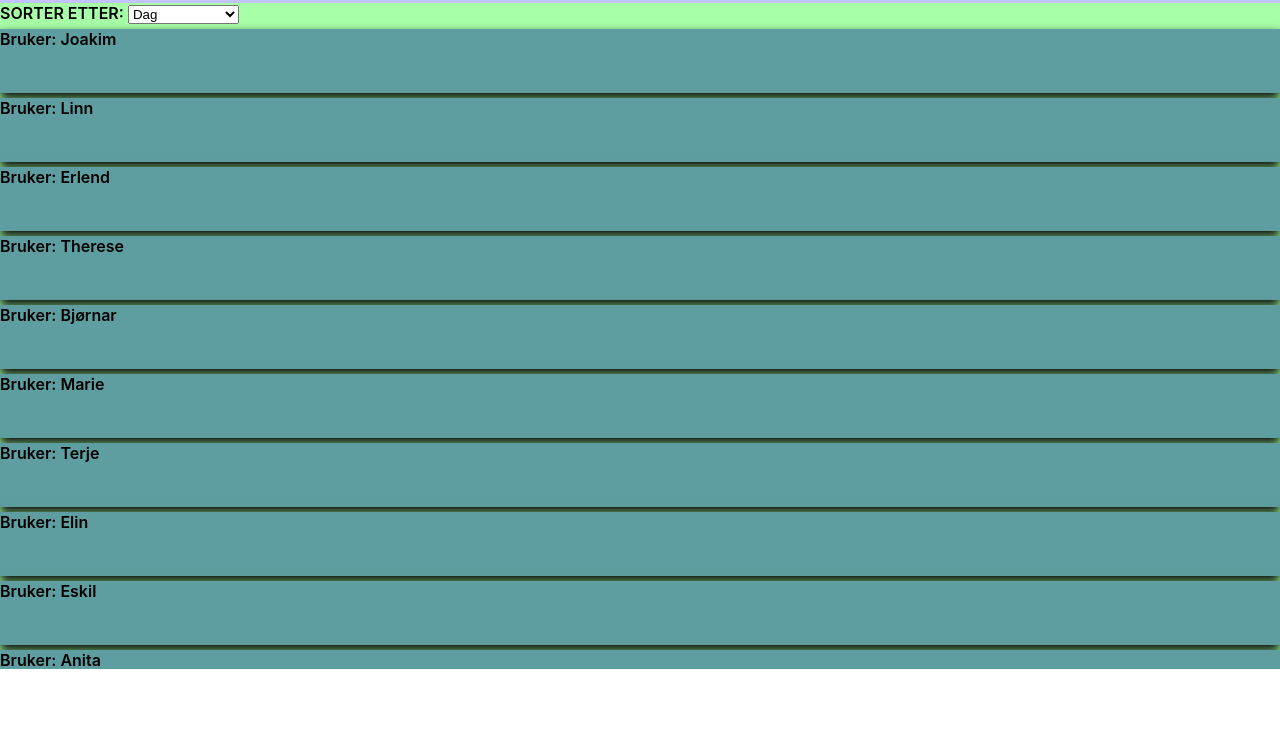
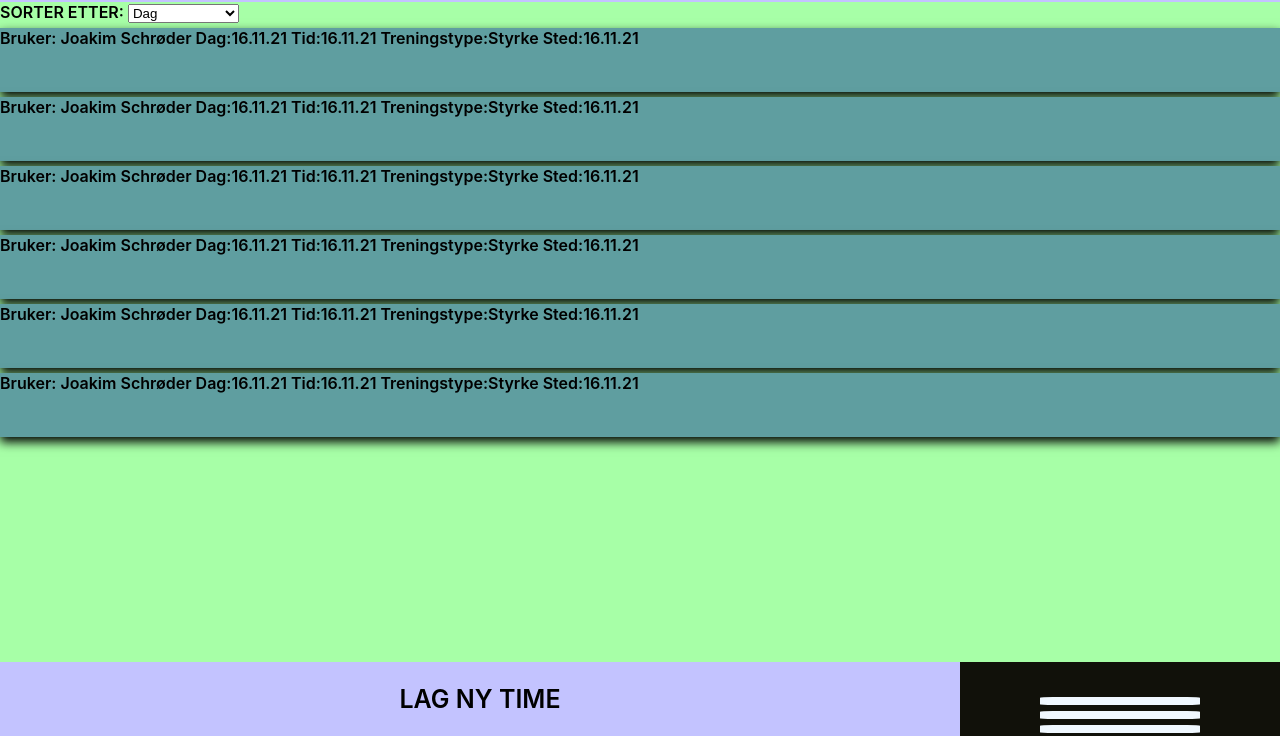
Before and after one commit to Schrodern93/TrainingBuddy, a plain HTML site: page index.html in a window 1280 px wide. Shown: the part 64-800 px from the top of the page. Drawn offline with Linux system fonts and the light colour scheme.

Commit message:
bytta til treninger

```diff
--- a/availableTrainingView.js
+++ b/availableTrainingView.js
@@ -13,8 +13,9 @@ return html;
 
 function makeListOfAvailableTraining(){
 let html = "";
-    for(user of model.users){
-        html += `<div class="userBox">Bruker: ${user.fornavn} </div>`
+    for(training of model.listOfAvailableTrainings){
+        html += `<div class="userBox">Bruker: ${training.createdBy} Dag:${training.date}  Tid:${training.date}
+        Treningstype:${training.trainingtype}  Sted:${training.date}</div>`
 
     }
 
--- a/model.js
+++ b/model.js
@@ -36,7 +36,7 @@ const model = {
                 fornavn: "Erlend" ,
                 etternavn: "",
                 treningsnivå: "3til5nivåerher",
-                kjønn: "kvinne",
+                kjønn: "mann",
                 rating:[{motivasjon: 4},{treningsglede: 4},{inspirasjon:5},{kommunikasjon:3},{tips:4}],
 
             },
@@ -54,7 +54,7 @@ const model = {
                 fornavn: "Bjørnar" ,
                 etternavn: "",
                 treningsnivå: "3til5nivåerher",
-                kjønn: "kvinne",
+                kjønn: "mann",
                 rating:[{motivasjon: 4},{treningsglede: 4},{inspirasjon:5},{kommunikasjon:3},{tips:4}],
 
             },
@@ -72,7 +72,7 @@ const model = {
                 fornavn: "Terje" ,
                 etternavn: "",
                 treningsnivå: "3til5nivåerher",
-                kjønn: "kvinne",
+                kjønn: "mann",
                 rating:[{motivasjon: 4},{treningsglede: 4},{inspirasjon:5},{kommunikasjon:3},{tips:4}],
 
             },
@@ -90,7 +90,7 @@ const model = {
                 fornavn: "Eskil" ,
                 etternavn: "",
                 treningsnivå: "3til5nivåerher",
-                kjønn: "kvinne",
+                kjønn: "mann",
                 rating:[{motivasjon: 4},{treningsglede: 4},{inspirasjon:5},{kommunikasjon:3},{tips:4}],
 
             },
@@ -108,7 +108,7 @@ const model = {
                 fornavn: "Geir" ,
                 etternavn: "",
                 treningsnivå: "3til5nivåerher",
-                kjønn: "kvinne",
+                kjønn: "mann",
                 rating:[{motivasjon: 4},{treningsglede: 4},{inspirasjon:5},{kommunikasjon:3},{tips:4}],
 
             },
@@ -117,9 +117,15 @@ const model = {
         ],
 
 
-        listOfAvailableTranings:[
+        listOfAvailableTrainings:[
 
-            {createdBy: "Joakim Schrøder", time: "16.11.21", }
+            {linkedId:1, createdBy: "Joakim Schrøder", date: "16.11.21", time:"12:00 - 13:00",trainingtype:"Styrke", place:"SisSportssenter" },
+            {linkedId:1, createdBy: "Joakim Schrøder", date: "16.11.21", time:"12:00 - 13:00",trainingtype:"Styrke", place:"SisSportssenter" },
+            {linkedId:1, createdBy: "Joakim Schrøder", date: "16.11.21", time:"12:00 - 13:00",trainingtype:"Styrke", place:"SisSportssenter" },
+            {linkedId:1, createdBy: "Joakim Schrøder", date: "16.11.21", time:"12:00 - 13:00",trainingtype:"Styrke", place:"SisSportssenter" },
+            {linkedId:1, createdBy: "Joakim Schrøder", date: "16.11.21", time:"12:00 - 13:00",trainingtype:"Styrke", place:"SisSportssenter" },
+            {linkedId:1, createdBy: "Joakim Schrøder", date: "16.11.21", time:"12:00 - 13:00",trainingtype:"Styrke", place:"SisSportssenter" },
+
         ],
 
 
--- a/style.css
+++ b/style.css
@@ -33,7 +33,7 @@ div.footer {
     font-weight: 600;
   background-color:rgb(195, 195, 255);
   grid-area: footer;      /*Her defineres området footeren skal ha i grid templaten*/
-    position: fixed;
+
 }
 div.header {
     font-family: -apple-system, BlinkMacSystemFont, 'Segoe UI', Roboto, Oxygen, Ubuntu, Cantarell, 'Open Sans', 'Helvetica Neue', sans-serif;
@@ -58,7 +58,7 @@ div.maincontent {
 .menu {
   background-color:rgb(17, 17, 10);
   grid-area: menu;
-  position: fixed;
+
 }
 
 .headerText{
```
